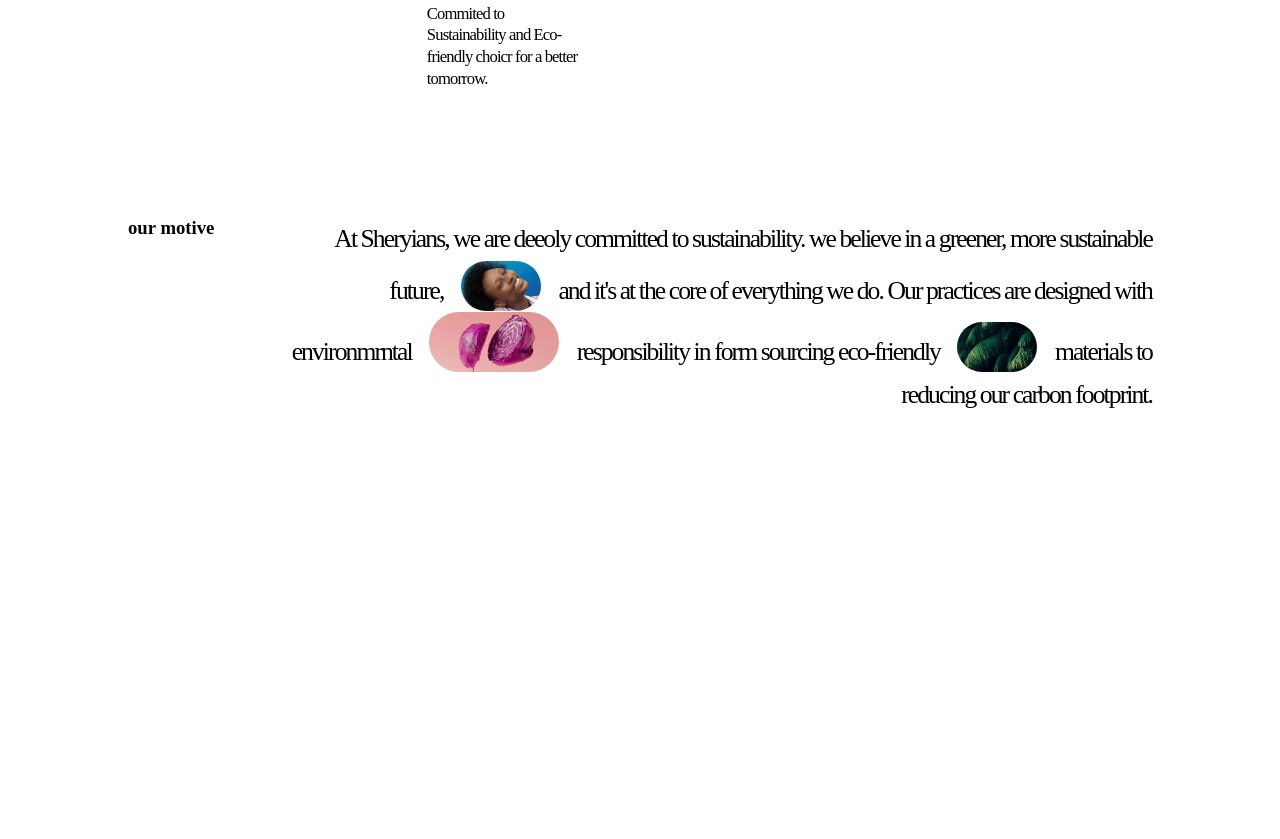
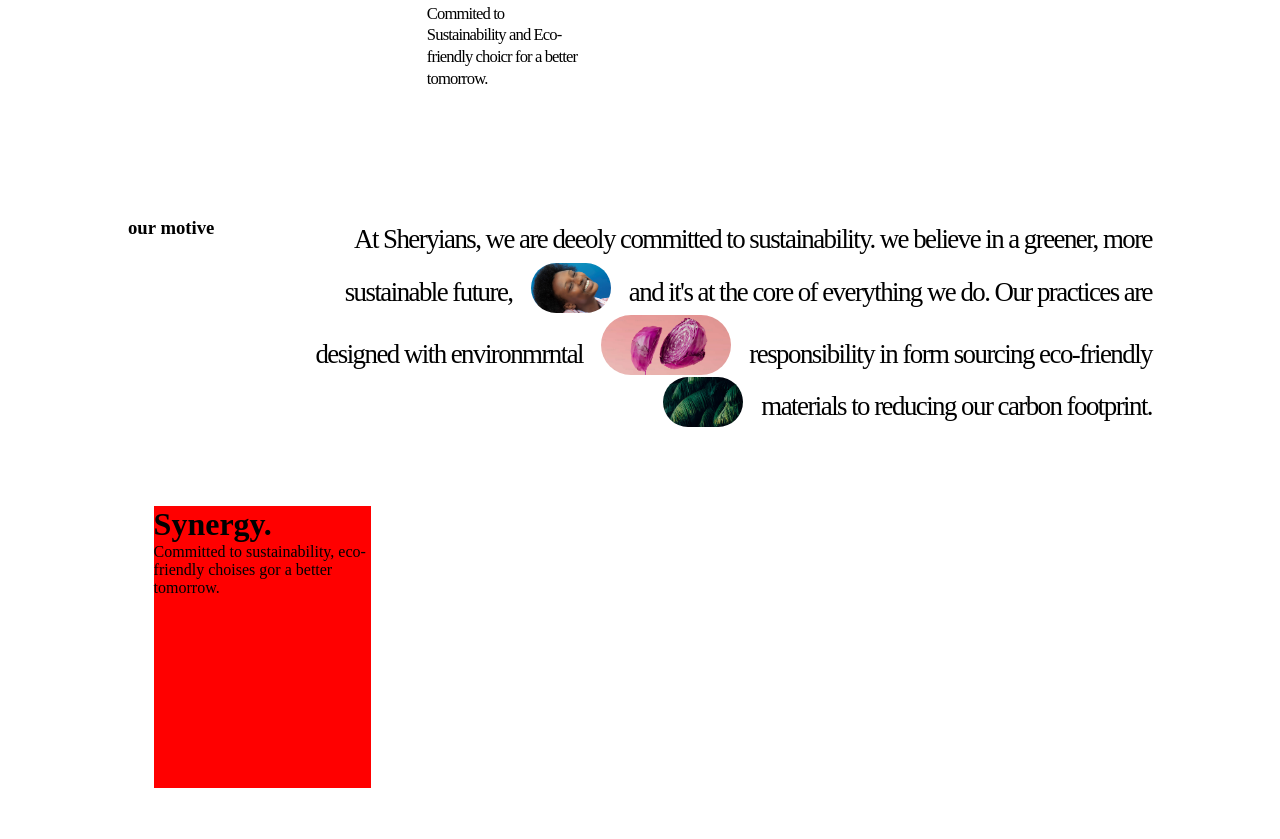
Before and after one commit to imkunalkale/Aniomated-website, a plain HTML site: page index.html in a window 1280 px wide. Shown: the part 830-1669 px from the top of the page. Before the commit the page ends 1285 px from the top, so only its background shows below. Drawn offline with nearby package versions, Linux system fonts and the light colour scheme.

Commit message:
first commits

```diff
--- a/css/style.css
+++ b/css/style.css
@@ -46,7 +46,7 @@ body {
 #hero {
   display: flex;
   justify-content: space-between;
-  align-items: center ;
+  align-items: center;
   width: 100%;
   margin-top: 15vw;
   padding: 0vw 10vw;
@@ -72,7 +72,7 @@ body {
   background-color: aqua;
 }
 
-#susimagewrapper img{
+#susimagewrapper img {
   position: absolute;
   top: 40%;
   left: 50%;
@@ -82,46 +82,45 @@ body {
   object-fit: cover;
 }
 
-#ephemeral{
+#ephemeral {
   position: relative;
   width: 30vw;
   min-height: 42vw;
 }
 
-#imgntext{
+#imgntext {
   width: fit-content;
   height: fit-content;
-  }
+}
 
-
-#ephemeral img{
+#ephemeral img {
   width: 100%;
   height: 100%;
   object-fit: cover;
 }
 
-#ephemeral p{
+#ephemeral p {
   margin-top: 30px;
   font-size: 1.3vw;
-  letter-spacing: -.07vw;
+  letter-spacing: -0.07vw;
   line-height: 1.3;
   width: 40%;
 }
 
-#ephemeral #headings{
+#ephemeral #headings {
   top: -22%;
   left: -20%;
-   position: absolute;
+  position: absolute;
 }
 
-#ephemeral h1{
-  letter-spacing: -.4vw;
+#ephemeral h1 {
+  letter-spacing: -0.4vw;
   line-height: 1;
   font-size: 6vw;
   font-weight: 400;
 }
 
-#circlev{
+#circlev {
   border-radius: 50%;
   border: 1px solid #5e5e5e;
   cursor: pointer;
@@ -132,47 +131,47 @@ body {
   height: 3vw;
 }
 
-#visit{
+#visit {
   display: flex;
   align-items: center;
   gap: 10px;
 }
 
-#visit h3{
+#visit h3 {
   font-weight: 100;
   color: #5e5e5e;
 }
 
-#circlev i{
+#circlev i {
   font-weight: 400;
   color: #5e5e5e;
 }
 
-#motive{
+#motive {
   margin-top: 7vw;
   display: flex;
   justify-content: space-between;
   padding: 3vw 10vw;
 }
 
-#motive p{
+#motive p {
   line-height: 1.7;
-  letter-spacing: -.15vw;
+  letter-spacing: -0.12vw;
   position: relative;
   right: 0;
   width: 85%;
   text-align: right;
-  font-size: 2vw;
+  font-size: 2.1vw;
 }
 
-#motive span{
+#motive span {
   display: inline-block;
   border-radius: 100px;
   margin: 0 13px;
   margin-bottom: -12.5px;
 }
 
-#onespan{
+#onespan {
   width: 80px;
   height: 50px;
   background-image: url(/assets/img/bluegirl.jpg);
@@ -180,7 +179,7 @@ body {
   background-position: 0% 60%;
 }
 
-#twospan{
+#twospan {
   width: 130px;
   height: 60px;
   background-image: url(/assets/img/shaljam.jpg);
@@ -188,10 +187,29 @@ body {
   background-position: 0% 48%;
 }
 
-#threespan{
+#threespan {
   width: 80px;
   height: 50px;
   background-image: url(/assets/img/grass.jpg);
   background-size: cover;
   background-position: 0% 60%;
 }
+
+#pictures {
+  padding: 3vw;
+  padding-left: 14vw;
+  padding-left: 12vw;
+}
+
+
+#firstpic{
+  width: 17vw;
+}
+
+
+#firstpic #picimg {
+  width: 100%;
+  height: 22vw;
+  margin-bottom: 1vw;
+  background-color: red;
+}
--- a/index.html
+++ b/index.html
@@ -54,9 +54,16 @@
           <p>
             At Sheryians, we are deeoly committed to sustainability. we believe in a greener, more sustainable future, <span id="onespan"></span> and it's at the core of everything we do. Our practices are designed with environmrntal <span id="twospan"></span> responsibility in form sourcing eco-friendly <span id="threespan"></span> materials to reducing our carbon footprint. </p>
         </div>
+        <div id="pictures">
+          <div id="firstpic">
+            <div id="picimg">
+              <h1>Synergy.</h1>
+              <p>Committed to sustainability, eco-friendly choises gor a better tomorrow.</p>
+            </div>
+          </div>
+        </div>
       </div>
     </div>
-
     <script src="/assets/script/main.js"></script>
   </body>
 </html>
```
